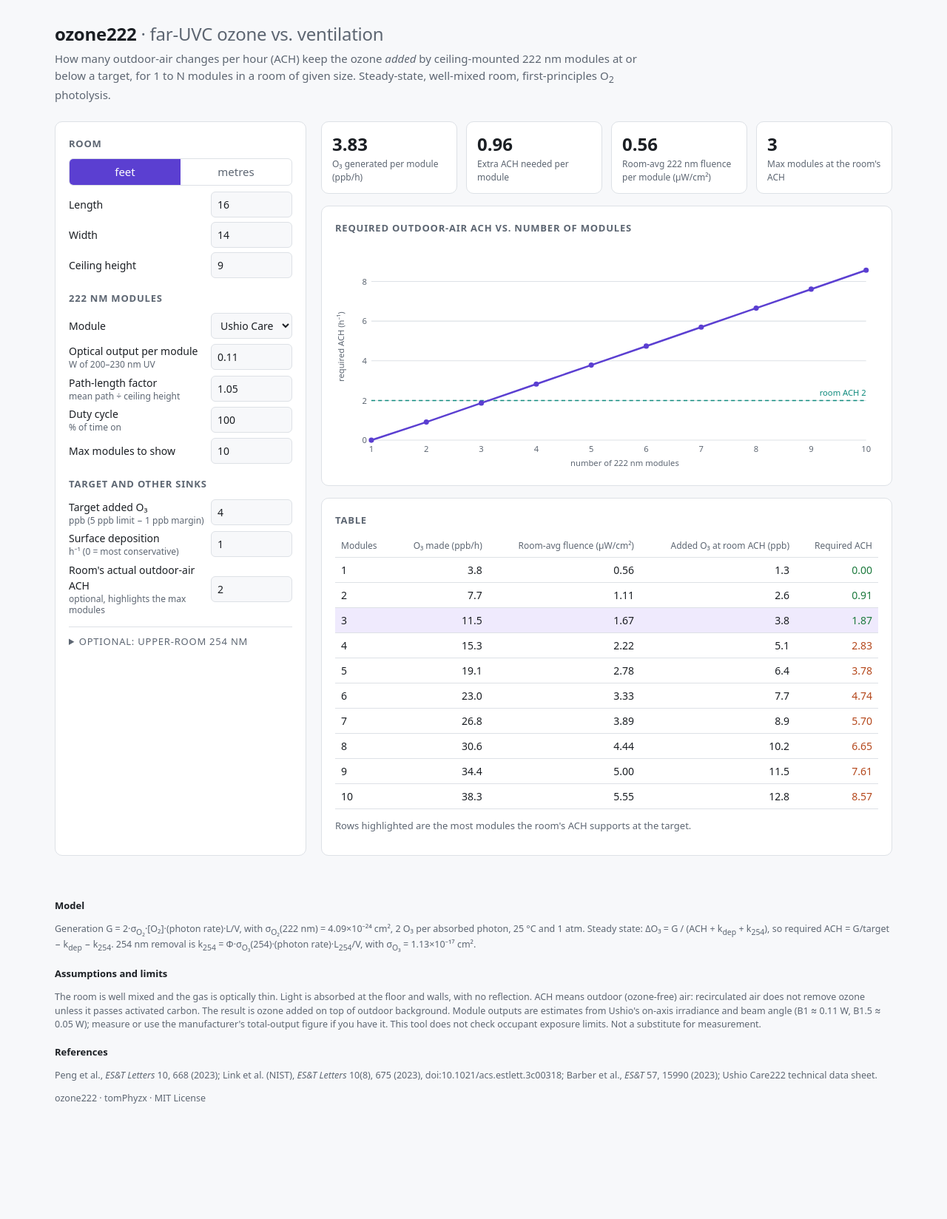
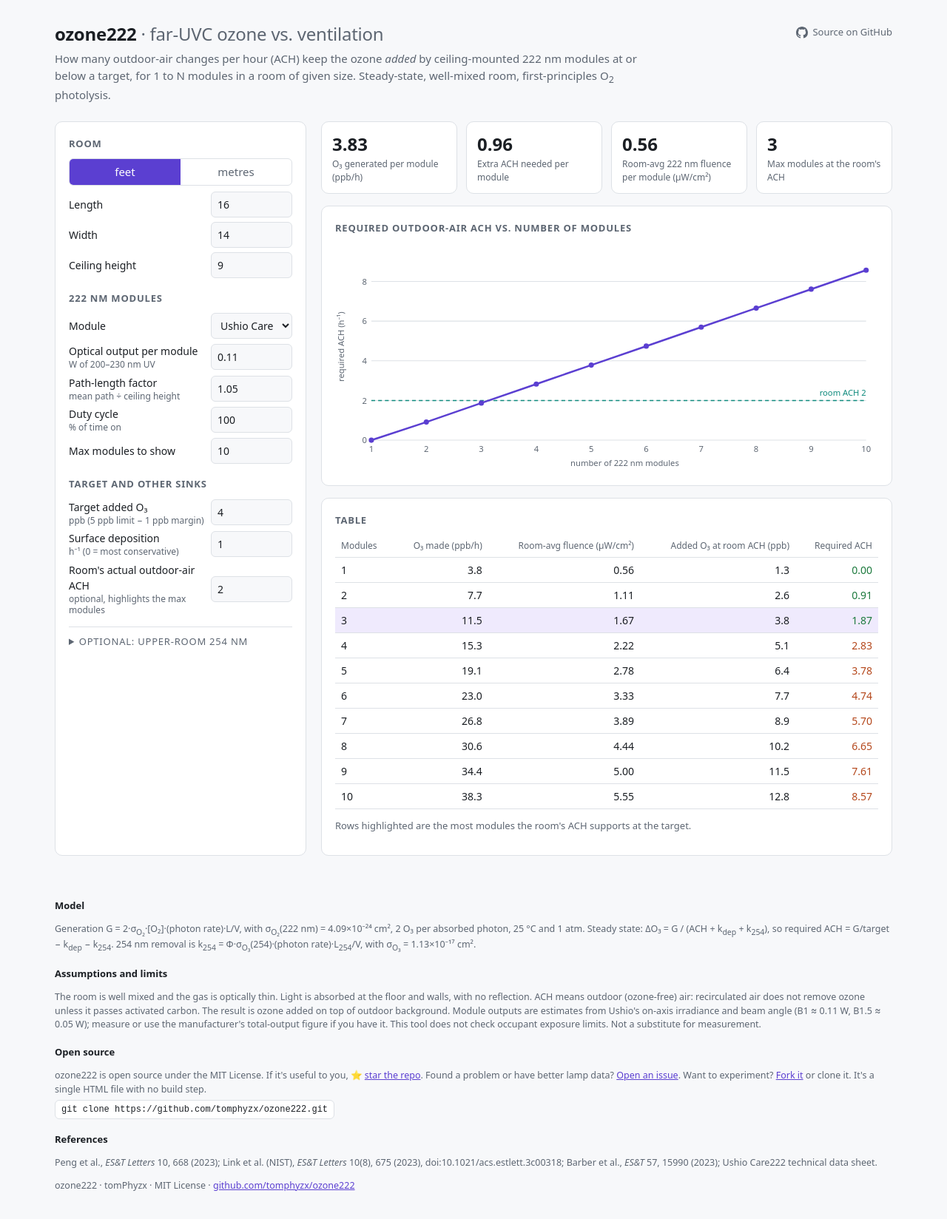
Before and after one commit to tomphyzx/ozone222, a plain HTML site: page index.html in a window 1280 px wide. Shown: the whole page at 74% size. Before the commit the page ends 1540 px from the top, so only its background shows below. Drawn offline with Linux system fonts and the light colour scheme.

Commit message:
Link page to GitHub repo: star, issues, fork; README badges and contributing
Co-Authored-By: Claude Fable 5.2 <noreply@anthropic.com>

```diff
--- a/index.html
+++ b/index.html
@@ -16,9 +16,13 @@
   }
   *{box-sizing:border-box}
   body{margin:0;background:var(--bg);color:var(--ink);font:15px/1.5 system-ui,-apple-system,"Segoe UI",Roboto,sans-serif}
-  header{padding:28px 24px 8px;max-width:1180px;margin:0 auto}
+  header{padding:28px 24px 8px;max-width:1180px;margin:0 auto;position:relative}
   h1{font-size:24px;margin:0 0 4px;letter-spacing:-.01em}
   header p{margin:0;color:var(--muted);max-width:820px}
+  .src{position:absolute;top:34px;right:24px;display:inline-flex;align-items:center;gap:6px;color:var(--muted);font-size:13px;text-decoration:none}
+  .src:hover{color:var(--accent)}
+  .src svg{width:16px;height:16px;fill:currentColor}
+  @media (max-width:860px){.src{position:static;margin-top:8px}}
   main{max-width:1180px;margin:0 auto;padding:16px 24px 40px;display:grid;grid-template-columns:340px 1fr;gap:20px}
   @media (max-width:860px){main{grid-template-columns:1fr}}
   .panel{background:var(--panel);border:1px solid var(--line);border-radius:10px;padding:16px 18px}
@@ -51,12 +55,15 @@
   .note code{font-size:12px}
   footer{max-width:1180px;margin:0 auto;padding:0 24px 32px;color:var(--muted);font-size:12.5px}
   footer h3{font-size:13px;color:var(--ink);margin:18px 0 4px}
+  footer a{color:var(--accent)}
+  footer code{display:inline-block;margin-top:4px;padding:3px 8px;border:1px solid var(--line);border-radius:6px;background:var(--panel);color:var(--ink);font-size:12px}
 </style>
 </head>
 <body>
 <header>
   <h1>ozone222 <span style="font-weight:400;color:var(--muted)">· far-UVC ozone vs. ventilation</span></h1>
   <p>How many outdoor-air changes per hour (ACH) keep the ozone <em>added</em> by ceiling-mounted 222 nm modules at or below a target, for 1 to N modules in a room of given size. Steady-state, well-mixed room, first-principles O<sub>2</sub> photolysis.</p>
+  <a class="src" href="https://github.com/tomphyzx/ozone222"><svg viewBox="0 0 16 16" aria-hidden="true"><path d="M8 0c4.42 0 8 3.58 8 8a8.013 8.013 0 0 1-5.45 7.59c-.4.08-.55-.17-.55-.38 0-.27.01-1.13.01-2.2 0-.75-.25-1.23-.54-1.48 1.78-.2 3.65-.88 3.65-3.95 0-.88-.31-1.59-.82-2.15.08-.2.36-1.02-.08-2.12 0 0-.67-.22-2.2.82-.64-.18-1.32-.27-2-.27-.68 0-1.36.09-2 .27-1.53-1.03-2.2-.82-2.2-.82-.44 1.1-.16 1.92-.08 2.12-.51.56-.82 1.28-.82 2.15 0 3.06 1.86 3.75 3.64 3.95-.23.2-.44.55-.51 1.07-.46.21-1.61.55-2.33-.66-.15-.24-.6-.83-1.23-.82-.67.01-.27.38.01.53.34.19.73.9.82 1.13.16.45.68 1.31 2.69.94 0 .67.01 1.3.01 1.49 0 .21-.15.45-.55.38A7.995 7.995 0 0 1 0 8c0-4.42 3.58-8 8-8Z"/></svg> Source on GitHub</a>
 </header>
 
 <main>
@@ -118,9 +125,12 @@
   <p>Generation G = 2·σ<sub>O₂</sub>·[O₂]·(photon rate)·L/V, with σ<sub>O₂</sub>(222 nm) = 4.09×10⁻²⁴ cm², 2 O₃ per absorbed photon, 25 °C and 1 atm. Steady state: ΔO₃ = G / (ACH + k<sub>dep</sub> + k<sub>254</sub>), so required ACH = G/target − k<sub>dep</sub> − k<sub>254</sub>. 254 nm removal is k<sub>254</sub> = Φ·σ<sub>O₃</sub>(254)·(photon rate)·L<sub>254</sub>/V, with σ<sub>O₃</sub> = 1.13×10⁻¹⁷ cm².</p>
   <h3>Assumptions and limits</h3>
   <p>The room is well mixed and the gas is optically thin. Light is absorbed at the floor and walls, with no reflection. ACH means outdoor (ozone-free) air: recirculated air does not remove ozone unless it passes activated carbon. The result is ozone added on top of outdoor background. Module outputs are estimates from Ushio's on-axis irradiance and beam angle (B1 ≈ 0.11 W, B1.5 ≈ 0.05 W); measure or use the manufacturer's total-output figure if you have it. This tool does not check occupant exposure limits. Not a substitute for measurement.</p>
+  <h3>Open source</h3>
+  <p>ozone222 is open source under the MIT License. If it's useful to you, ⭐ <a href="https://github.com/tomphyzx/ozone222">star the repo</a>. Found a problem or have better lamp data? <a href="https://github.com/tomphyzx/ozone222/issues">Open an issue</a>. Want to experiment? <a href="https://github.com/tomphyzx/ozone222/fork">Fork it</a> or clone it. It's a single HTML file with no build step.<br>
+  <code>git clone https://github.com/tomphyzx/ozone222.git</code></p>
   <h3>References</h3>
   <p>Peng et al., <i>ES&amp;T Letters</i> 10, 668 (2023); Link et al. (NIST), <i>ES&amp;T Letters</i> 10(8), 675 (2023), doi:10.1021/acs.estlett.3c00318; Barber et al., <i>ES&amp;T</i> 57, 15990 (2023); Ushio Care222 technical data sheet.</p>
-  <p>ozone222 · tomPhyzx · MIT License</p>
+  <p>ozone222 · tomPhyzx · MIT License · <a href="https://github.com/tomphyzx/ozone222">github.com/tomphyzx/ozone222</a></p>
 </footer>
 
 <script>
```
Also changed, not shown: 1 other file.
